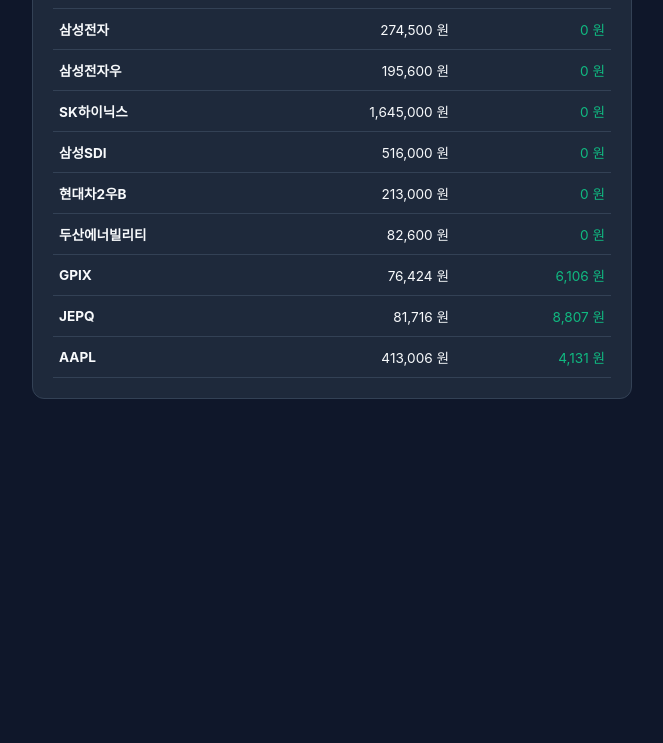
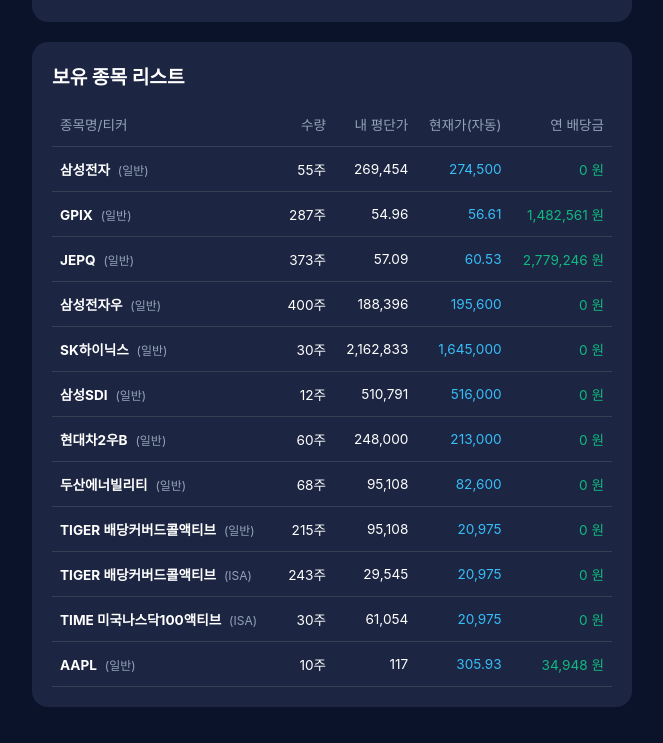
Before and after one commit to pabusu84/RuleFit, a plain HTML site: page index.html in a window 1280 px wide. Shown: the part 345-1088 px from the top of the page, without its empty margins (308-971 px from the left). Before the commit the page ends 800 px from the top, so only its background shows below. Drawn offline with Linux system fonts and the light colour scheme.

Commit message:
Update index.html

```diff
--- a/index.html
+++ b/index.html
@@ -6,10 +6,12 @@
     <title>자동 연동 배당 가계부</title>
     <style>
         :root {
-            --bg-color: #0f172a;
-            --card-bg: #1e293b;
-            --text-color: #f8fafc;
-            --accent-color: #10b981;
+            --bg-color: #0b132b;
+            --card-bg: #1c2541;
+            --card-inner: #0b132b;
+            --text-color: #ffffff;
+            --accent-green: #10b981;
+            --accent-blue: #38bdf8;
             --sub-text: #94a3b8;
             --border-color: #334155;
         }
@@ -23,57 +25,133 @@
         }
 
         .container { max-width: 600px; margin: 0 auto; }
-        .card { background-color: var(--card-bg); border-radius: 12px; padding: 20px; margin-bottom: 16px; border: 1px solid var(--border-color); }
-        h1 { font-size: 1.4rem; margin-top: 0; margin-bottom: 8px; }
-        .subtitle { font-size: 0.85rem; color: var(--sub-text); margin-bottom: 16px; }
-        .stat-label { font-size: 0.85rem; color: var(--sub-text); margin-bottom: 4px; }
-        .stat-value { font-size: 1.6rem; font-weight: bold; color: var(--accent-color); }
-        .stat-value-sub { font-size: 1.4rem; font-weight: bold; color: #38bdf8; }
 
-        table { width: 100%; border-collapse: collapse; margin-top: 10px; font-size: 0.85rem; }
-        th, td { padding: 10px 6px; text-align: right; border-bottom: 1px solid var(--border-color); }
+        .header-card {
+            background-color: var(--card-bg);
+            border-radius: 16px;
+            padding: 24px 20px;
+            margin-bottom: 20px;
+        }
+
+        .title-area {
+            display: flex;
+            justify-content: space-between;
+            align-items: flex-start;
+            margin-bottom: 20px;
+        }
+
+        h1 { font-size: 1.5rem; margin: 0; font-weight: 700; }
+        .subtitle { font-size: 0.85rem; color: var(--sub-text); margin-top: 6px; }
+
+        .btn-group { display: flex; gap: 8px; }
+        .btn {
+            background-color: #334155;
+            color: white;
+            border: none;
+            padding: 8px 12px;
+            border-radius: 8px;
+            font-size: 0.8rem;
+            cursor: pointer;
+        }
+        .btn-primary { background-color: #10b981; color: #000; font-weight: bold; }
+
+        .stat-box {
+            background-color: var(--card-inner);
+            border-radius: 12px;
+            padding: 16px;
+            margin-bottom: 12px;
+        }
+
+        .stat-label { font-size: 0.85rem; color: var(--sub-text); margin-bottom: 6px; }
+        .stat-value-blue { font-size: 1.8rem; font-weight: 800; color: #ffffff; }
+        .stat-value-green { font-size: 1.8rem; font-weight: 800; color: var(--accent-green); }
+
+        .section-title { font-size: 1.2rem; font-weight: bold; margin: 24px 0 12px 0; }
+
+        .card {
+            background-color: var(--card-bg);
+            border-radius: 16px;
+            padding: 20px;
+            margin-bottom: 20px;
+        }
+
+        .table-container { overflow-x: auto; }
+        table { width: 100%; border-collapse: collapse; font-size: 0.85rem; white-space: nowrap; }
+        th, td { padding: 12px 8px; text-align: right; border-bottom: 1px solid var(--border-color); }
         th:first-child, td:first-child { text-align: left; }
         th { color: var(--sub-text); font-weight: normal; }
+
+        .account-badge {
+            font-size: 0.75rem;
+            color: var(--sub-text);
+            margin-left: 4px;
+        }
     </style>
 </head>
 <body>
     <div class="container">
-        <div class="card">
+        <!-- 상단 요약 카드 -->
+        <div class="header-card">
+            <div class="title-area">
+                <div>
                     <h1>자동 연동 배당 가계부</h1>
-            <div class="subtitle">네이버 증권 & 야후 파이낸스 실시간 연동</div>
-            <div>
-                <div class="stat-label">연간 예상 실수령 배당금 (세후)</div>
-                <div id="total-dividend" class="stat-value">0 원</div>
+                    <div class="subtitle">종목 추가 시 targets.json 자동 업데이트 지원</div>
+                </div>
+                <div class="btn-group">
+                    <button class="btn">🔑 토큰 설정</button>
+                    <button class="btn btn-primary">+ 종목 추가</button>
                 </div>
             </div>
 
+            <div class="stat-box">
+                <div class="stat-label">총 매수 금액</div>
+                <div id="total-invest" class="stat-value-blue">0 원</div>
+            </div>
+
+            <div class="stat-box">
+                <div class="stat-label">연간 예상 실수령 배당금 (세후)</div>
+                <div id="total-dividend" class="stat-value-green">0 원</div>
+            </div>
+        </div>
+
+        <!-- 보유 종목 리스트 카드 -->
         <div class="card">
-            <h2 style="font-size: 1.1rem; margin-top:0;">보유 종목 리스트</h2>
+            <div class="section-title" style="margin-top:0;">보유 종목 리스트</div>
+            <div class="table-container">
                 <table>
                     <thead>
                         <tr>
-                        <th>종목명</th>
-                        <th>현재가(원)</th>
-                        <th>주당 배당금(원)</th>
+                            <th>종목명/티커</th>
+                            <th>수량</th>
+                            <th>내 평단가</th>
+                            <th>현재가(자동)</th>
+                            <th>연 배당금</th>
                         </tr>
                     </thead>
                     <tbody id="stock-list-body">
-                    <tr><td colspan="3" style="text-align:center;">데이터를 불러오는 중입니다...</td></tr>
+                        <tr><td colspan="5" style="text-align:center;">데이터를 불러오는 중입니다...</td></tr>
                     </tbody>
                 </table>
             </div>
         </div>
+    </div>
 
     <script>
-        const NAME_MAP = {
-            "005930.KS": "삼성전자", "005930": "삼성전자",
-            "005935.KS": "삼성전자우", "005935": "삼성전자우",
-            "000660.KS": "SK하이닉스", "000660": "SK하이닉스",
-            "006400.KS": "삼성SDI", "006400": "삼성SDI",
-            "005387.KS": "현대차2우B", "005387": "현대차2우B",
-            "034020.KS": "두산에너빌리티", "034020": "두산에너빌리티",
-            "472150.KS": "TIGER 배당커버드콜액티브", "472150": "TIGER 배당커버드콜액티브"
-        };
+        // 사용자 정의 보유 종목 수량 및 평단가 정보
+        const MY_HOLDINGS = [
+            { name: "삼성전자", code: "005930.KS", qty: 55, avgPrice: 269454, account: "일반" },
+            { name: "GPIX", code: "GPIX", qty: 287, avgPrice: 54.96, account: "일반" },
+            { name: "JEPQ", code: "JEPQ", qty: 373, avgPrice: 57.09, account: "일반" },
+            { name: "삼성전자우", code: "005935.KS", qty: 400, avgPrice: 188396, account: "일반" },
+            { name: "SK하이닉스", code: "000660.KS", qty: 30, avgPrice: 2162833, account: "일반" },
+            { name: "삼성SDI", code: "006400.KS", qty: 12, avgPrice: 510791, account: "일반" },
+            { name: "현대차2우B", code: "005387.KS", qty: 60, avgPrice: 248000, account: "일반" },
+            { name: "두산에너빌리티", code: "034020.KS", qty: 68, avgPrice: 95108, account: "일반" },
+            { name: "TIGER 배당커버드콜액티브", code: "472150.KS", qty: 215, avgPrice: 95108, account: "일반" },
+            { name: "TIGER 배당커버드콜액티브", code: "472150.KS", qty: 243, avgPrice: 29545, account: "ISA" },
+            { name: "TIME 미국나스닥100액티브", code: "472150.KS", qty: 30, avgPrice: 61054, account: "ISA" },
+            { name: "AAPL", code: "AAPL", qty: 10, avgPrice: 117.0, account: "일반" }
+        ];
 
         async function loadData() {
             try {
@@ -83,45 +161,46 @@
                 const exchangeRate = data.exchangeRate || 1350;
                 const stocksData = data.stocks || {};
 
-                renderTable(stocksData, exchangeRate);
+                renderDashboard(stocksData, exchangeRate);
             } catch (err) {
-                console.error("데이터 로딩 실패:", err);
+                console.error("데이터 불러오기 실패:", err);
             }
         }
 
-        function renderTable(stocksData, exchangeRate) {
+        function renderDashboard(stocksData, exchangeRate) {
             const tbody = document.getElementById('stock-list-body');
             tbody.innerHTML = '';
 
+            let totalInvestKRW = 0;
             let totalDivKRW = 0;
-            const processedKeys = new Set();
 
-            Object.keys(stocksData).forEach(key => {
-                const cleanKey = key.replace('.KS', '');
-                if (processedKeys.has(cleanKey)) return;
-                processedKeys.add(cleanKey);
+            MY_HOLDINGS.forEach(stock => {
+                const info = stocksData[stock.code] || stocksData[stock.code.replace('.KS', '')] || { price: 0, divPerShare: 0, currency: "KRW" };
 
-                const item = stocksData[key];
-                let priceKRW = item.price;
-                let divKRW = item.divPerShare;
+                let currentPrice = info.price;
+                let divPerShare = info.divPerShare;
+                let isUSD = info.currency === 'USD' || stock.code === 'GPIX' || stock.code === 'JEPQ' || stock.code === 'AAPL';
 
-                if (item.currency === 'USD') {
-                    priceKRW = Math.round(item.price * exchangeRate);
-                    divKRW = Math.round(item.divPerShare * exchangeRate);
-                }
+                // 총 매수 금액 계산
+                let investKRW = isUSD ? (stock.qty * stock.avgPrice * exchangeRate) : (stock.qty * stock.avgPrice);
+                totalInvestKRW += investKRW;
 
-                totalDivKRW += divKRW;
-                const displayName = NAME_MAP[key] || key;
+                // 연간 배당금 계산 (세후 15.4% 적용)
+                let annualDiv = isUSD ? (stock.qty * divPerShare * exchangeRate * 0.846) : (stock.qty * divPerShare * 0.846);
+                totalDivKRW += annualDiv;
 
                 const row = document.createElement('tr');
                 row.innerHTML = `
-                    <td><b>${displayName}</b></td>
-                    <td>${priceKRW.toLocaleString()} 원</td>
-                    <td style="color:#10b981;">${divKRW.toLocaleString()} 원</td>
+                    <td><b>${stock.name}</b> <span class="account-badge">(${stock.account})</span></td>
+                    <td>${stock.qty}주</td>
+                    <td>${stock.avgPrice.toLocaleString()}</td>
+                    <td style="color:#38bdf8;">${isUSD ? currentPrice.toFixed(2) : currentPrice.toLocaleString()}</td>
+                    <td style="color:#10b981;">${Math.round(annualDiv).toLocaleString()} 원</td>
                 `;
                 tbody.appendChild(row);
             });
 
+            document.getElementById('total-invest').innerText = `${Math.round(totalInvestKRW).toLocaleString()} 원`;
             document.getElementById('total-dividend').innerText = `${Math.round(totalDivKRW).toLocaleString()} 원`;
         }
 
```
Lines whose indentation alone changed are shown as unchanged.
